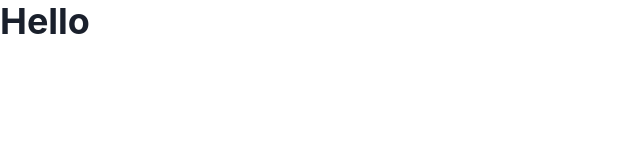
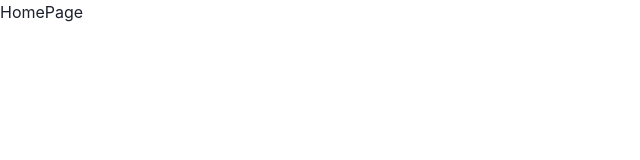
Before and after one commit to nijuprem/Medic-Delight, a React (Create React App) app in the folder client/: page / in a window 1280 px wide. Shown: the top 160 px of the page, without its empty margins (0-640 px from the left). Built offline with nearby package versions, Linux system fonts and the light colour scheme.

Commit message:
Added Router and Routes

```diff
--- a/client/src/App.js
+++ b/client/src/App.js
@@ -1,11 +1,17 @@
-import "./App.css";
-import { Heading } from "@chakra-ui/react";
+import { BrowserRouter, Routes, Route } from "react-router-dom";
+import HomePage from "./pages/HomePage";
+import LoginPage from "./pages/LoginPage";
+import RegisterPage from "./pages/RegisterPage";
 
 function App() {
   return (
-    <div className="App">
-      <Heading>Hello</Heading>
-    </div>
+    <BrowserRouter>
+      <Routes>
+        <Route path="/" element={<HomePage />} />
+        <Route path="/login" element={<LoginPage />} />
+        <Route path="/register" element={<RegisterPage />} />
+      </Routes>
+    </BrowserRouter>
   );
 }
 
--- a/client/src/index.css
+++ b/client/src/index.css
@@ -1,13 +1,5 @@
-body {
+*{
+  padding: 0;
   margin: 0;
-  font-family: -apple-system, BlinkMacSystemFont, 'Segoe UI', 'Roboto', 'Oxygen',
-    'Ubuntu', 'Cantarell', 'Fira Sans', 'Droid Sans', 'Helvetica Neue',
-    sans-serif;
-  -webkit-font-smoothing: antialiased;
-  -moz-osx-font-smoothing: grayscale;
+  box-sizing: border-box;
 }
-
-code {
-  font-family: source-code-pro, Menlo, Monaco, Consolas, 'Courier New',
-    monospace;
-}
```
Also changed, not shown: client/src/pages/LoginPage.js (renamed from client/src/pages/Login.js), client/src/pages/RegisterPage.js (renamed from client/src/pages/Register.js).
